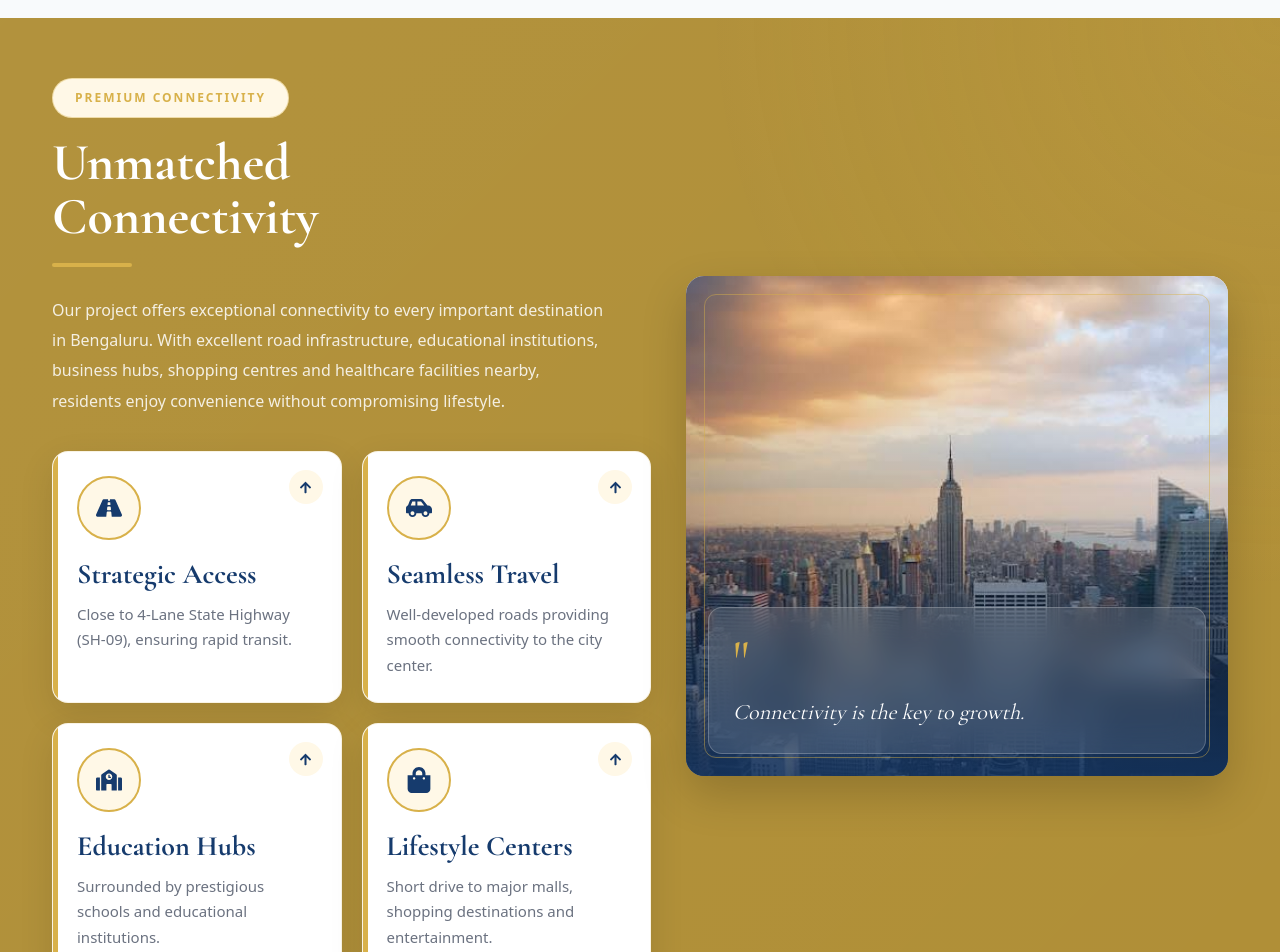
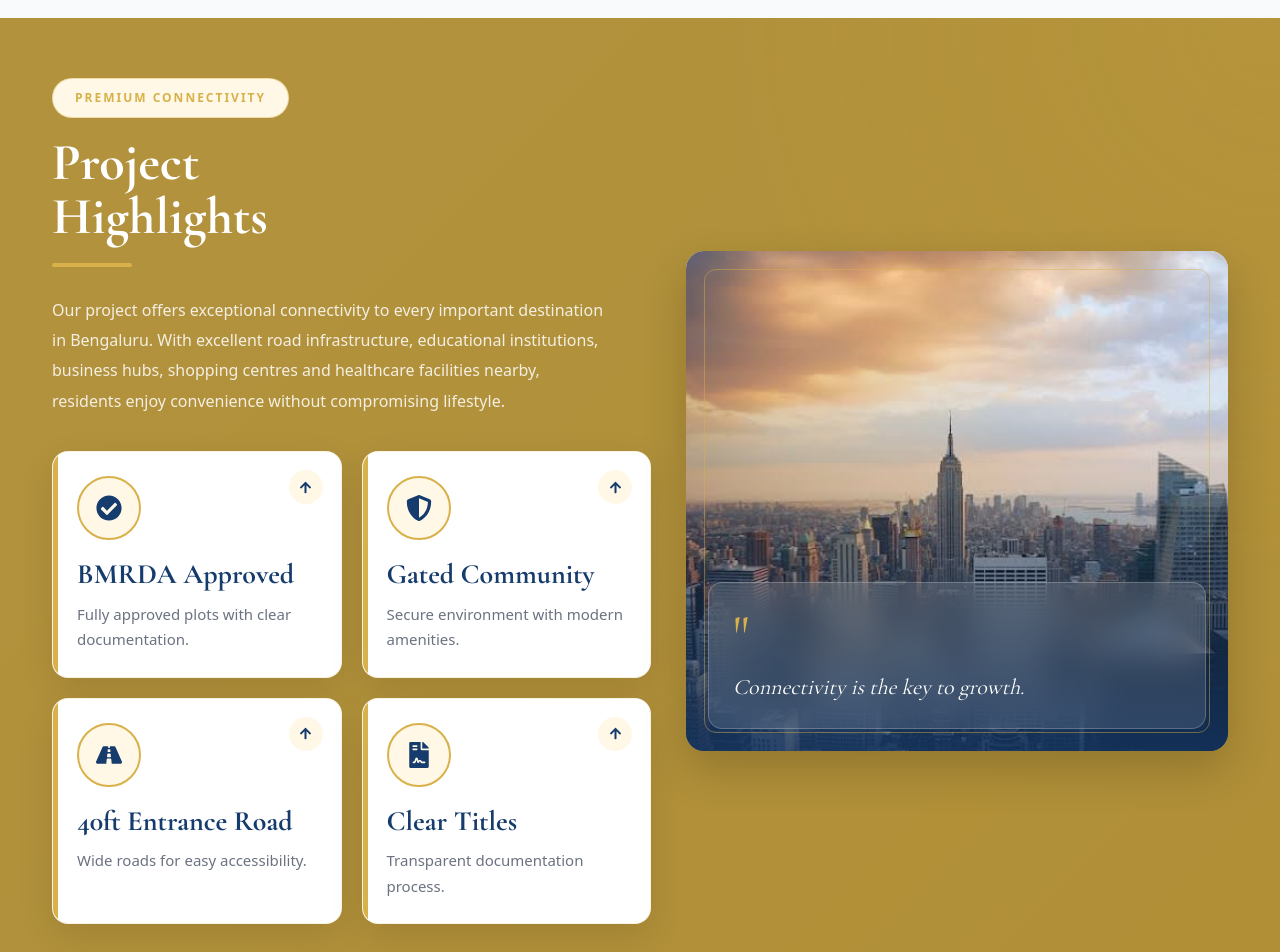
Before and after one commit to Raju2882/New, a React (Vite) app in the folder frontend/: page / in a window 1280 px wide. Shown: the part 2240-3192 px from the top of the page. Built offline with nearby package versions, Linux system fonts and the light colour scheme.

Commit message:
Updated website

```diff
--- a/frontend/src/components/Connectivity/Connectivity.jsx
+++ b/frontend/src/components/Connectivity/Connectivity.jsx
@@ -2,35 +2,36 @@ import "./Connectivity.css";
 import cityImage from "../../assets/images/city.jpg";
 
  import {
+  FaCheckCircle,
+  FaShieldAlt,
   FaRoad,
-  FaCarSide,
-  FaSchool,
-  FaShoppingBag,
+  FaFileContract,
   FaArrowUp
 } from "react-icons/fa";
 
 export default function Connectivity() {
 
+
 const cards = [
   {
-      icon: <FaRoad />,
-      title: "Strategic Access",
-      desc: "Close to 4-Lane State Highway (SH-09), ensuring rapid transit."
+    icon: <FaCheckCircle />,
+    title: "BMRDA Approved",
+    desc: "Fully approved plots with clear documentation."
   },
   {
-      icon: <FaCarSide />,
-      title: "Seamless Travel",
-      desc: "Well-developed roads providing smooth connectivity to the city center."
+    icon: <FaShieldAlt />,
+    title: "Gated Community",
+    desc: "Secure environment with modern amenities."
   },
   {
-      icon: <FaSchool />,
-      title: "Education Hubs",
-      desc: "Surrounded by prestigious schools and educational institutions."
+    icon: <FaRoad />,
+    title: "40ft Entrance Road",
+    desc: "Wide roads for easy accessibility."
   },
   {
-      icon: <FaShoppingBag />,
-      title: "Lifestyle Centers",
-      desc: "Short drive to major malls, shopping destinations and entertainment."
+    icon: <FaFileContract />,
+    title: "Clear Titles",
+    desc: "Transparent documentation process."
   }
 ];
 
@@ -53,9 +54,9 @@ export default function Connectivity() {
             </span>
 
             <h2>
-              Unmatched
+              Project
               <br />
-              Connectivity
+              Highlights
             </h2>
 
             <div className="connectivity-line"></div>
--- a/frontend/src/components/Navbar/Navbar.css
+++ b/frontend/src/components/Navbar/Navbar.css
@@ -16,6 +16,7 @@
     z-index:9999;
     transition:all .35s ease;
     box-shadow:0 4px 18px rgba(0,0,0,.08);
+
 }
 
 .navbar.sticky{
@@ -56,8 +57,8 @@
 }
 
 .logo img{
-    width:110px;
-    height:110px;
+    width:200px;
+    height:200px;
     object-fit:contain;
     display:block;
 }
@@ -348,9 +349,7 @@
     /* Phone */
 
     .phone-icon{
-        width:42px;
-        height:42px;
-        font-size:16px;
+        display:none;
     }
 
     /* Hamburger */
--- a/frontend/src/components/hero/Hero.css
+++ b/frontend/src/components/hero/Hero.css
@@ -346,7 +346,7 @@
 
     right:12px;
 
-    bottom:18px;
+    margin-bottom:5px;
 
 }
 
--- a/frontend/src/components/hero/Hero.jsx
+++ b/frontend/src/components/hero/Hero.jsx
@@ -42,7 +42,7 @@ export default function Hero() {
                         </a>
 
                         <a href="#about" className="btn-secondary">
-                            Explore Project
+                            Download Brocure
                         </a>
 
                     </div>
```
Lines whose indentation alone changed are shown as unchanged.
